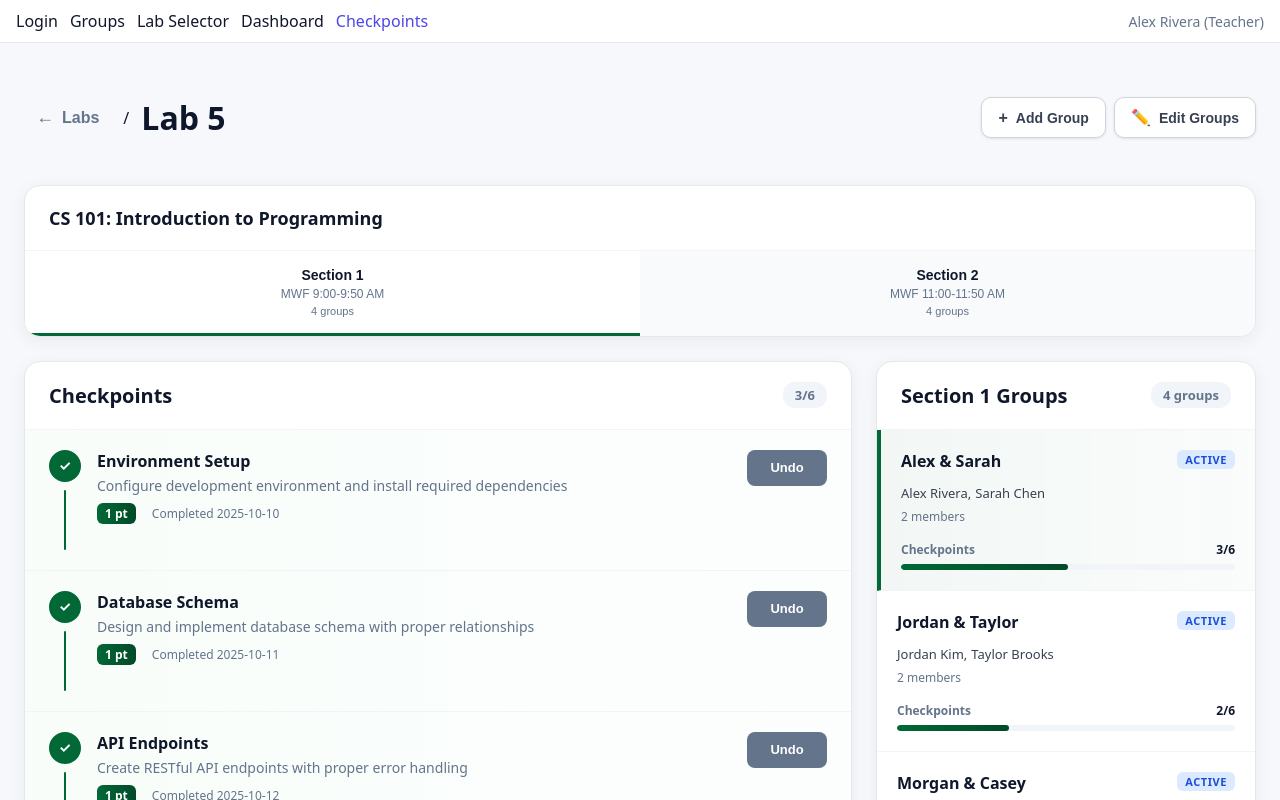
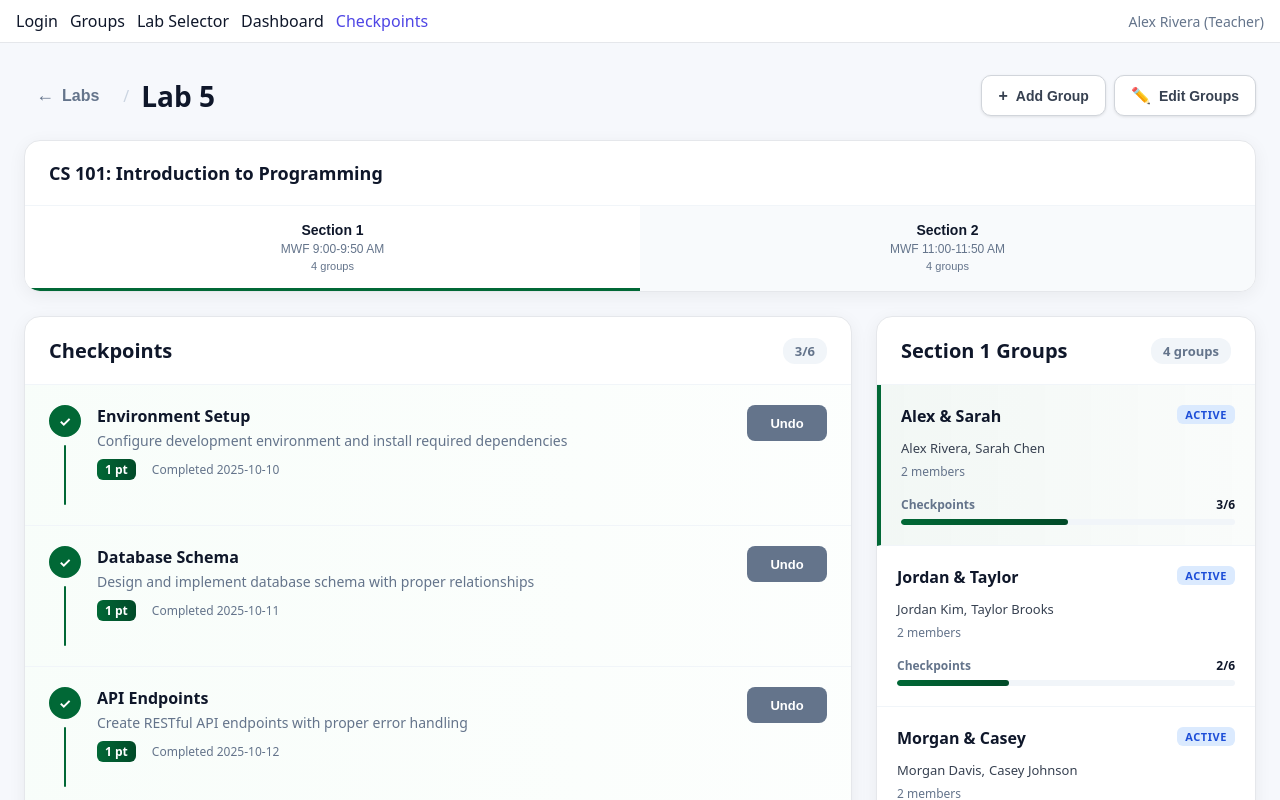
Before and after one commit to mjack6182/lab-signoff-app, a React (Vite) app in the folder frontend/: page /checkpoints in a window 1280 px wide. Shown: the top 800 px of the page. Built offline with nearby package versions, Linux system fonts and the light colour scheme.

Commit message:
Update checkpoints.css

```diff
--- a/frontend/src/pages/checkpoints/checkpoints.css
+++ b/frontend/src/pages/checkpoints/checkpoints.css
@@ -112,6 +112,7 @@
     font-size: 18px;
 }
 
+.breadcrumb-separator {
     color: #cbd5e1;
     font-size: 16px;
 }
```
